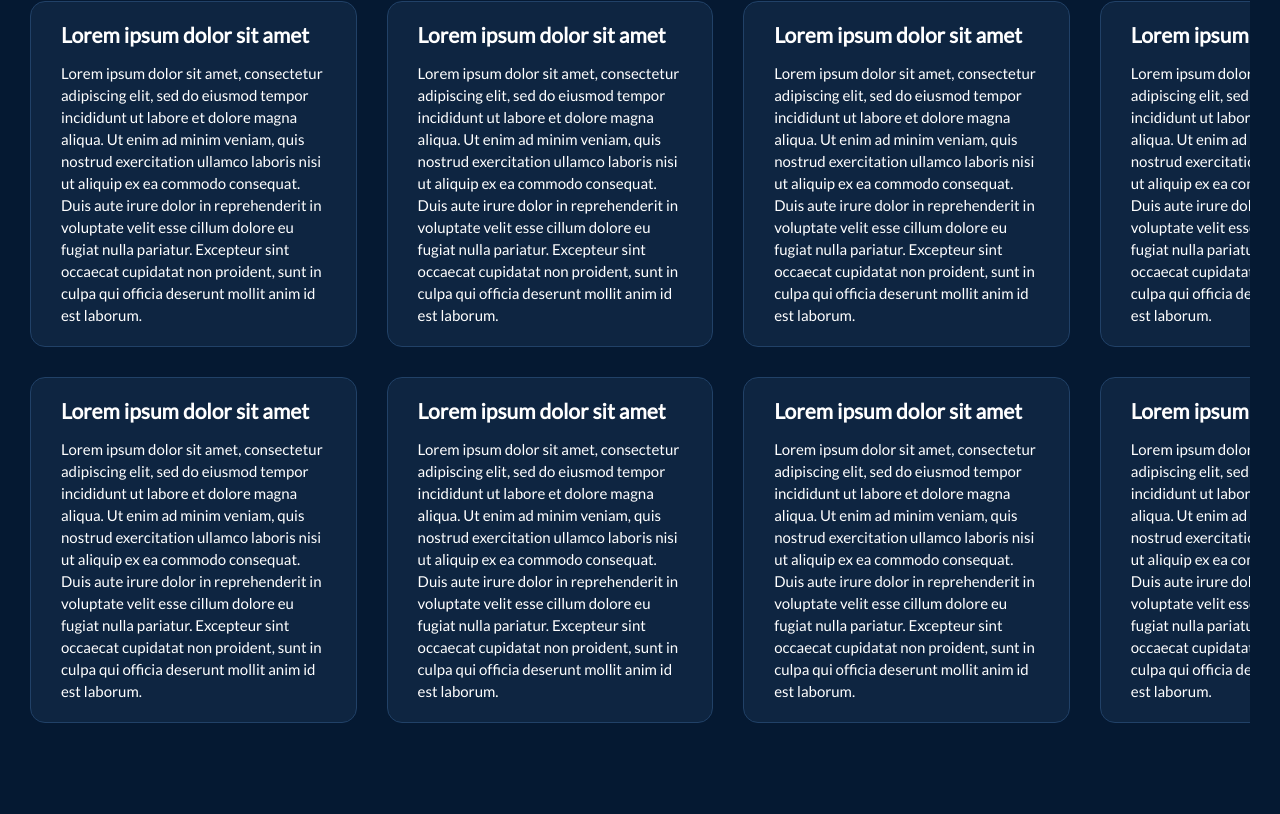
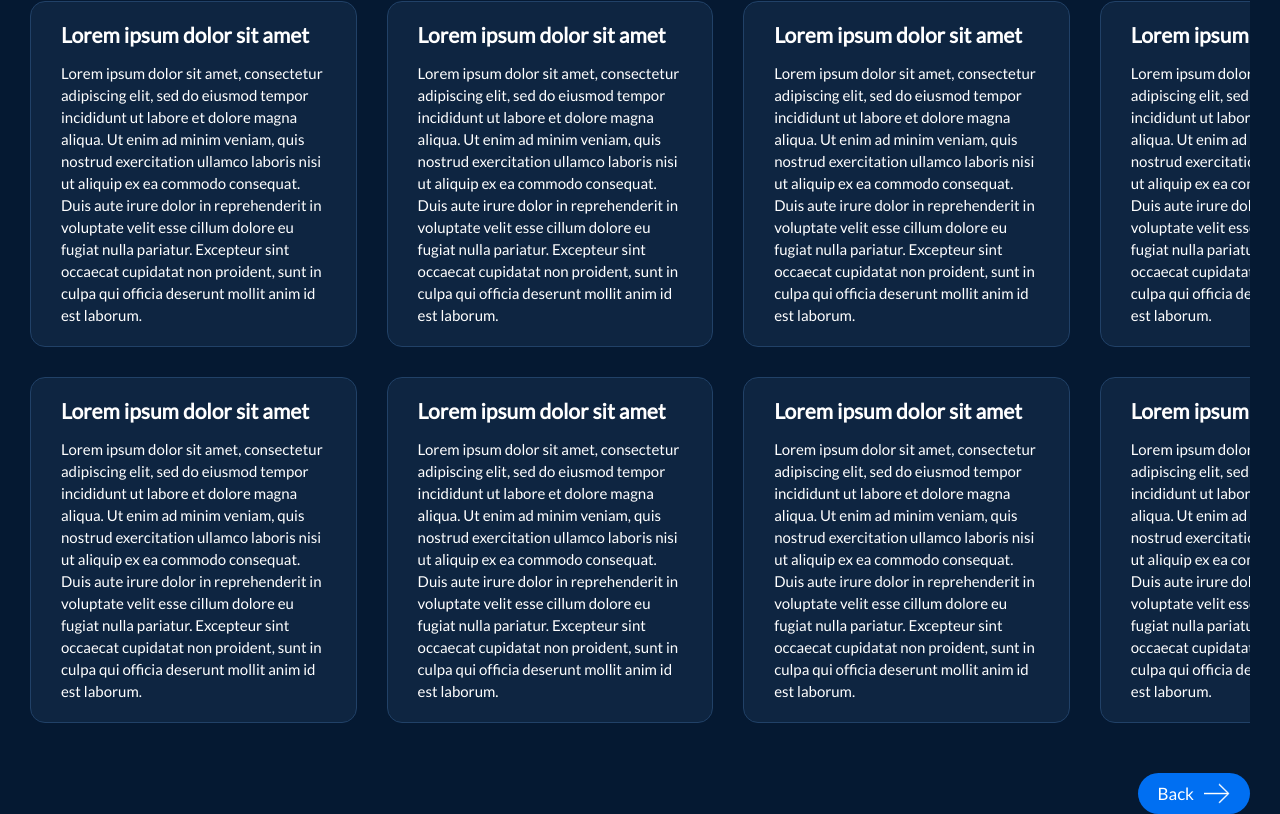
Before and after one commit to smallboss/bitmap-editor, a React (Vite) app: page /faq in a window 1280 px wide. Shown: the part 198-1012 px from the top of the page. Before the commit the page ends 941 px from the top, so only its background shows below. Built offline with nearby package versions, Linux system fonts and the light colour scheme.

Commit message:
back_button_faq_fix

```diff
--- a/src/views/Faq/Faq.jsx
+++ b/src/views/Faq/Faq.jsx
@@ -1,3 +1,5 @@
+import { Link } from "react-router-dom";
+import rightArrow from '../../assets/icons/arrow_right.svg';
 import "./styles.scss";
 
 const Faq = () => {
@@ -120,6 +122,13 @@ const Faq = () => {
           </p>
         </div>
       </div>
+      <div className="faq__backButton">
+        <Link to='/' className="faq__backButton--button">
+          Back
+          <img src={rightArrow} alt="" />
+        </Link>
+      </div>
+
     </div>
   );
 };
--- a/src/views/Faq/styles.scss
+++ b/src/views/Faq/styles.scss
@@ -61,7 +61,7 @@
   &__backButton {
     display: flex;
     justify-content: flex-end;
-    margin-top: 10px;
+    margin-top: 30px;
 
     &--button {
       text-decoration: none;
```
Also changed, not shown: src/assets/icons/arrow_right.svg (added).
